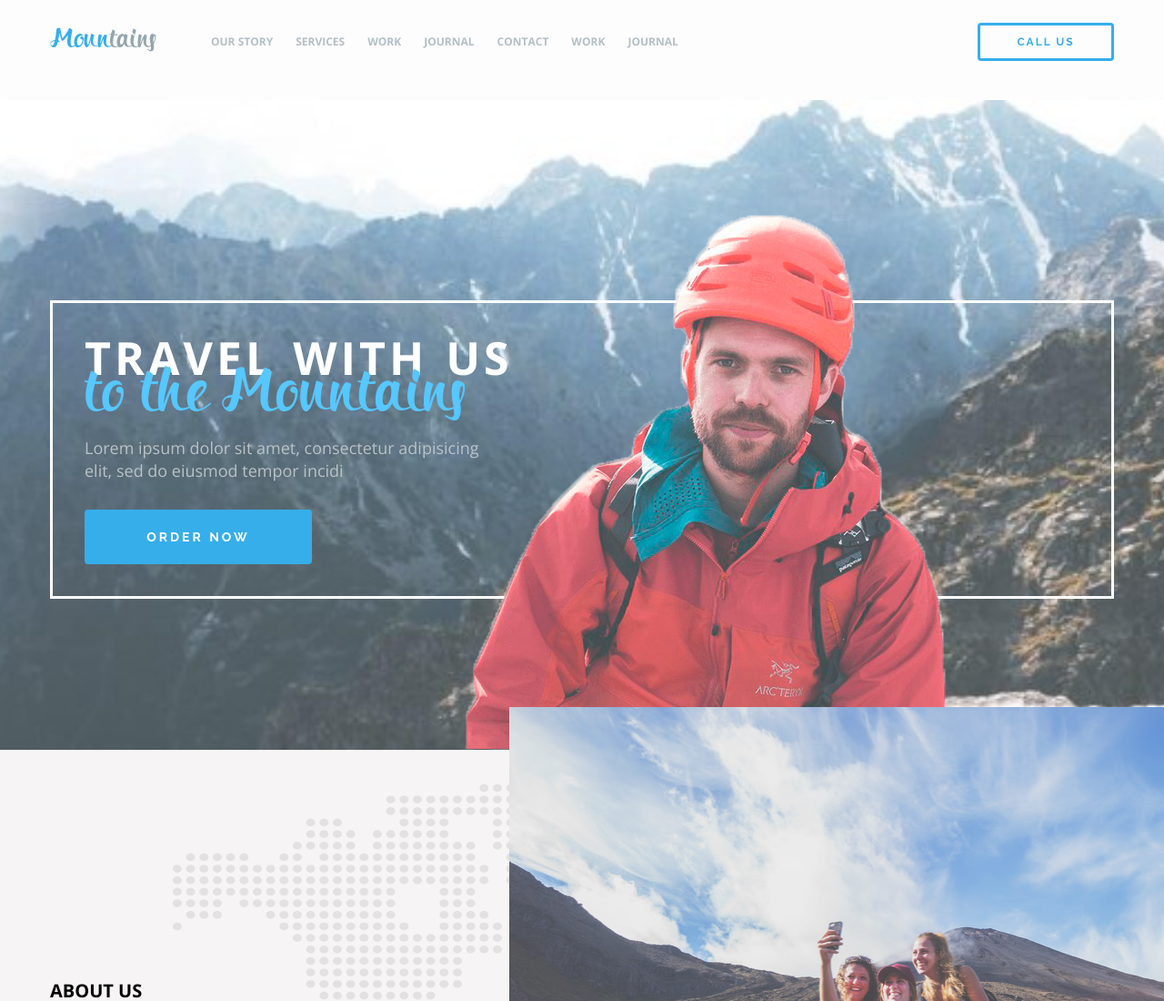
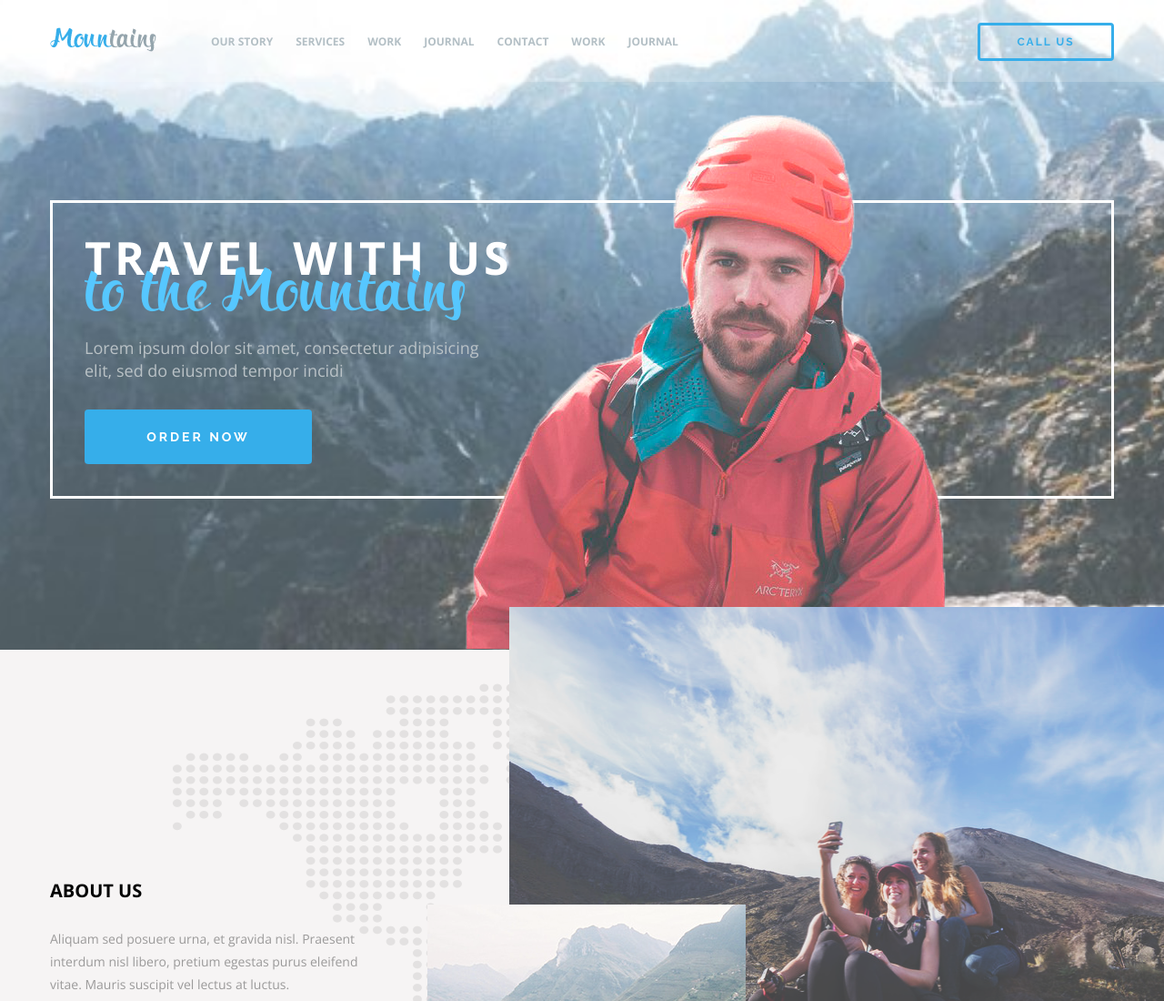
Before and after one commit to Fox1k-afk/Myfirstsite, a plain HTML site: page index.html in a window 1280 px wide. Shown: the top 1100 px of the page at 91% size. Drawn offline with nearby package versions, Linux system fonts and the light colour scheme; a web font is replaced by a local one.

Commit message:
makeHeaderMenu

```diff
--- a/style/custom.css
+++ b/style/custom.css
@@ -12,9 +12,11 @@
 	float: right;
 }
 header {
-	background: transparent;
-	background-color: #fdfdfe;
-	min-height: 110px;
+	background-color: rgba(255,255, 255, 0.2);
+	min-height: 90px;
+	position: fixed;
+	width: 100%;
+	z-index: 500;
 }
 .header-box {
 	overflow: auto;
```
